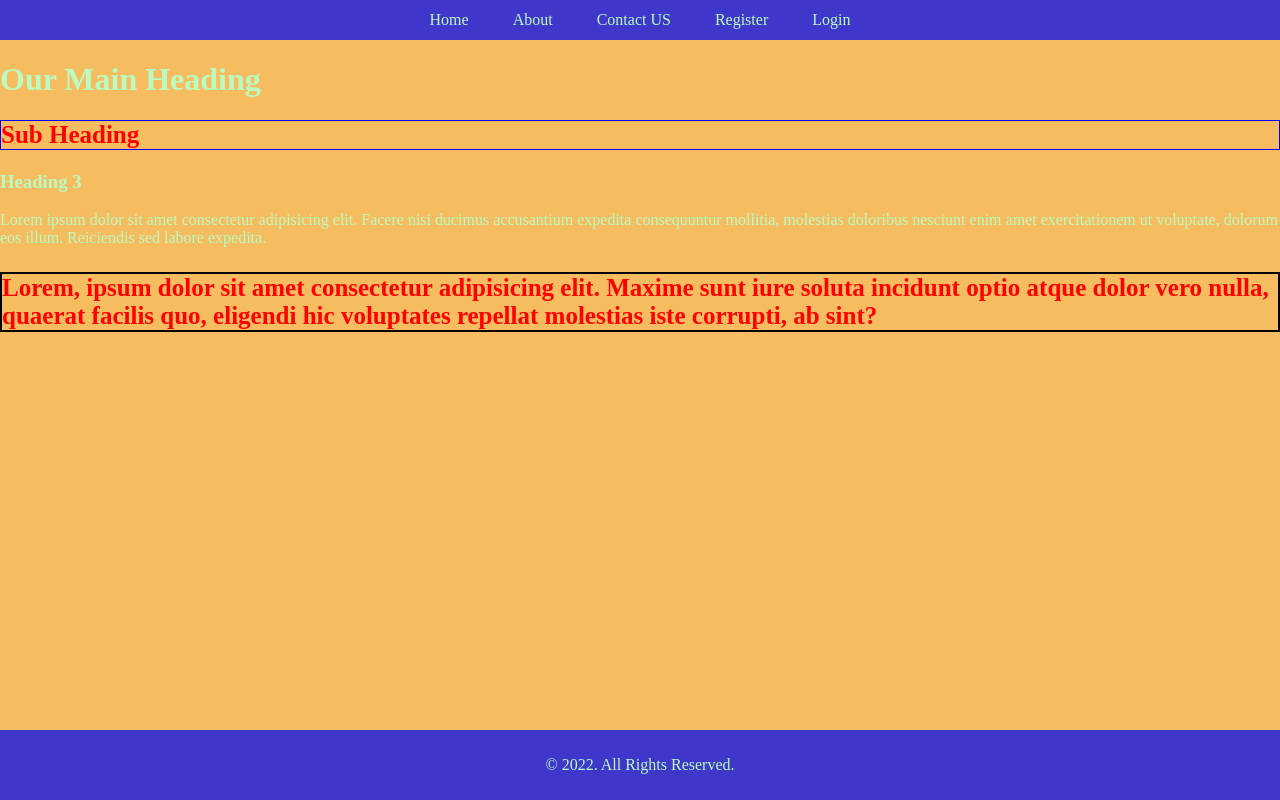
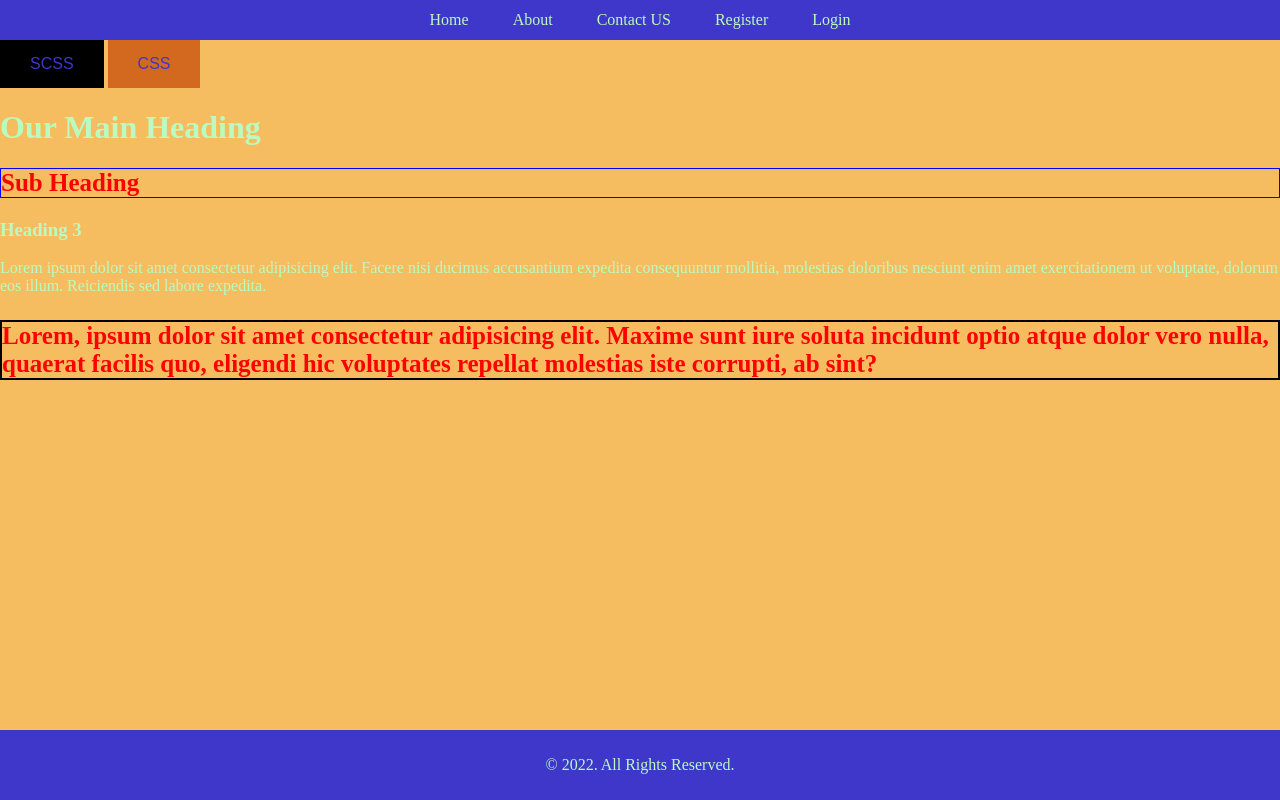
Before and after one commit to awais882s/SCSS, a plain HTML site: page index.html in a window 1280 px wide. Drawn offline with Linux system fonts and the light colour scheme.

Commit message:
bootstrap

```diff
--- a/index.html
+++ b/index.html
@@ -52,6 +52,9 @@
       </nav>
     </header>
     <main>
+      <button class="button-basic">SCSS</button>
+      <button class="css">CSS</button>
+
       <h1>Our Main Heading</h1>
       <h2>Sub Heading</h2>
       <h3>Heading 3</h3>
--- a/styles/style.scss
+++ b/styles/style.scss
@@ -74,3 +74,17 @@ footer {
     text-align: center;
   }
 }
+.button-basic {
+  border: none;
+  padding: 15px 30px;
+  text-align: center;
+  font-size: 16px;
+  cursor: pointer;
+  color: $primaryColor;
+  background-color: black
+
+}
+.css{
+  @extend .button-basic;
+  background-color: chocolate;
+}
```
Also changed, not shown: styles/bootstrap.html (added, +22 -0 lines), styles/style.css, 2 other files.
